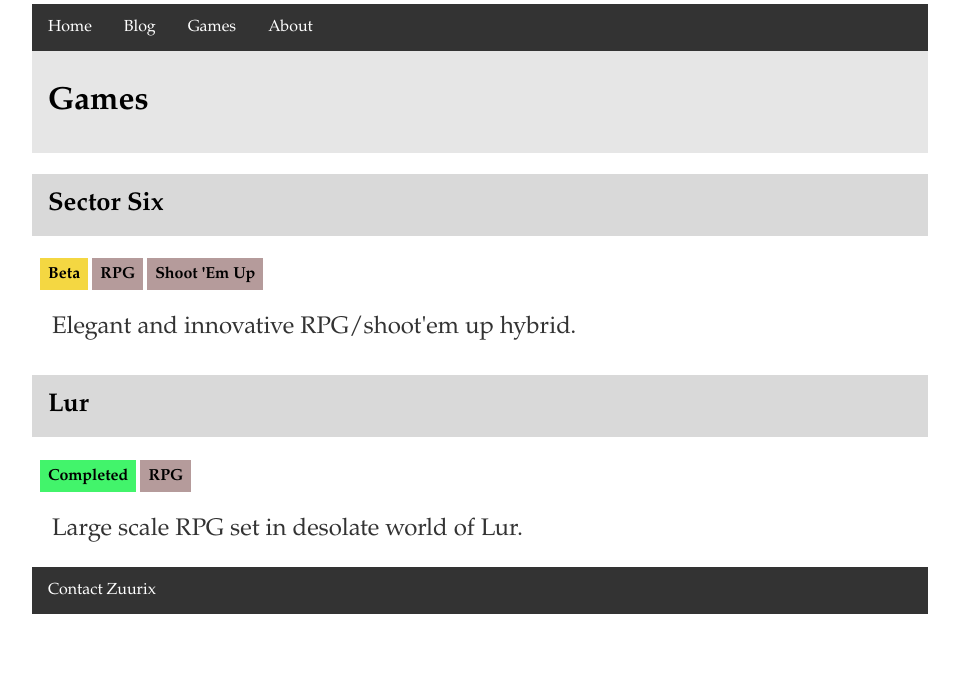
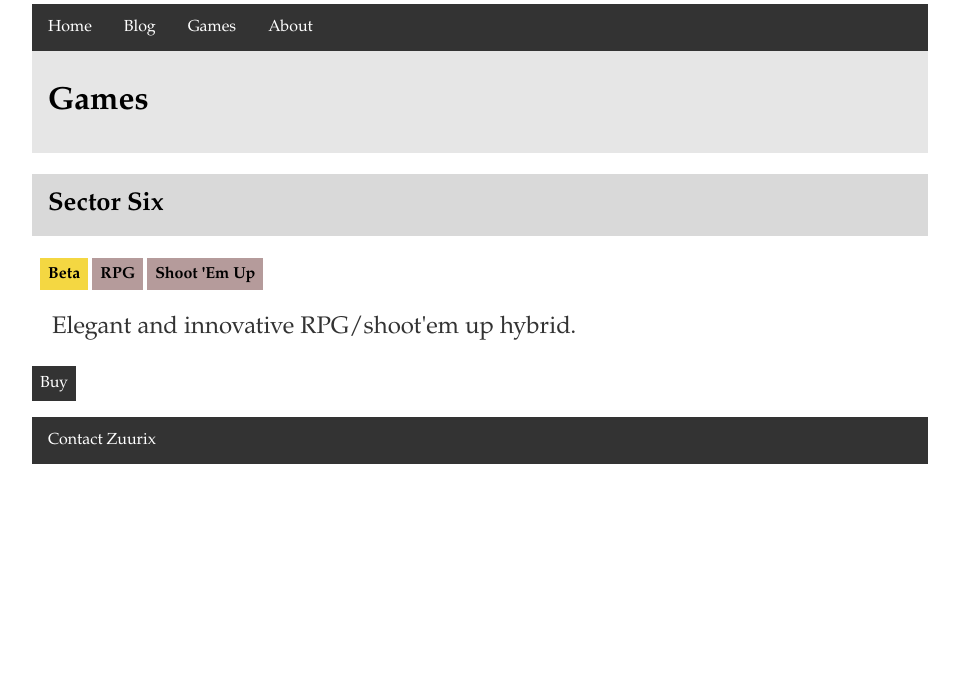
Before and after one commit to Phoebe3663/Zuurix.github.io, a Jekyll site: the page built from games/index.html, in a window 1280 px wide. Shown: the part 308-982 px from the top of the page, without its empty margins (160-1119 px from the left). Built offline with Jekyll 4.4.1, drawn with Linux system fonts in a browser that asks for light colours; after the commit the page ends 900 px from its top, so only the background shows below that.

Commit message:
Update index.html

```diff
--- a/games/index.html
+++ b/games/index.html
@@ -8,9 +8,6 @@ title: Zuurix.com - Games
 	<h2>Sector Six</h2>
 	<h3><span class="status-beta" align="left">Beta</span> <span class="box">RPG</span> <span class="box">Shoot 'Em Up</span></h3>
 	<p>Elegant and innovative RPG/shoot'em up hybrid.</p>
-
-	<h2>Lur</h2>
-	<h3><span class="status-completed" align="left">Completed</span> <span class="box">RPG</span></h3>
-	<p>Large scale RPG set in desolate world of Lur.</p>
+	<a href="http://store.steampowered.com/app/465020/" class="myButton">Buy</a>
 
 </div><!-- /.blurb -->
```
